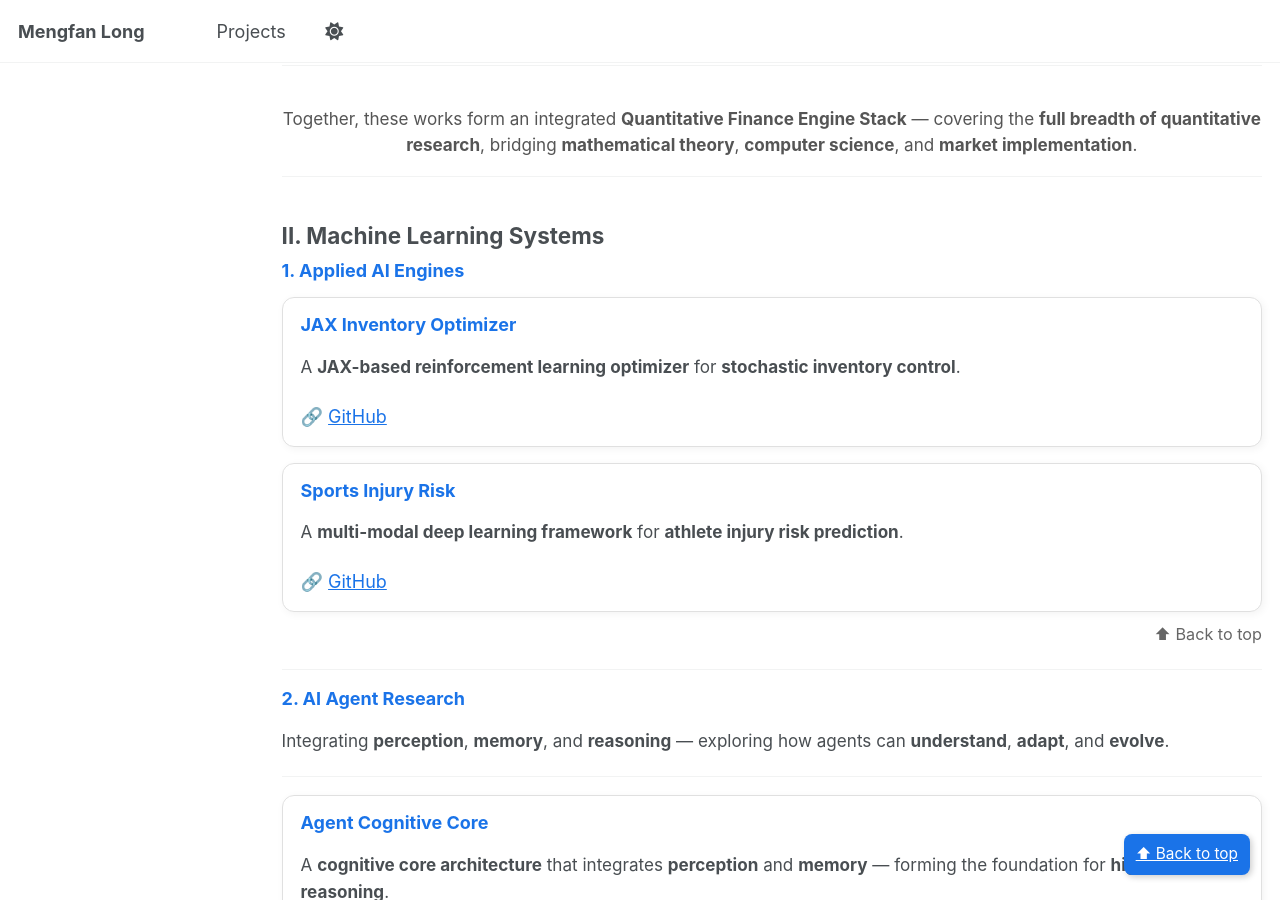
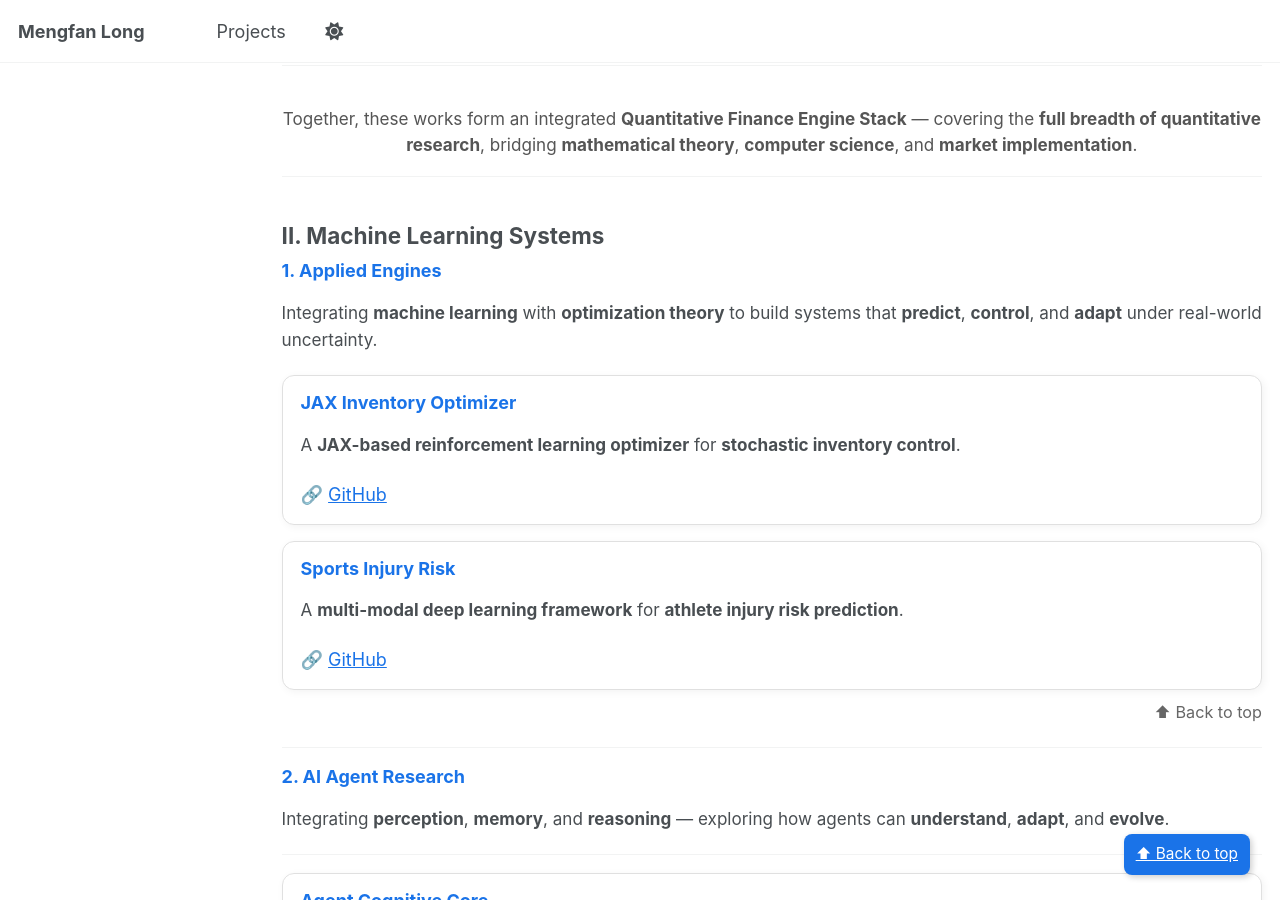
Before and after one commit to kevinlmf/kevinlmf.github.io, a Jekyll site: the page built from _pages/projects.md, in a window 1280 px wide and 900 px high, scrolled down 1582 px. Built offline with Jekyll 4.4.1, drawn with Linux system fonts in a browser that asks for light colours; a script that is not in the unit is left out.

Commit message:
Revise Applied AI Engines section in projects.md
Updated section title and added a description for Applied Engines.

```diff
--- a/_pages/projects.md
+++ b/_pages/projects.md
@@ -87,7 +87,9 @@ Together, these works form an integrated <b>Quantitative Finance Engine Stack</b
 
 ## <a id="ml"></a> II. Machine Learning Systems
 
-### <a id="applied-ai"></a> 1. Applied AI Engines
+### <a id="applied-ai"></a> 1. Applied Engines
+
+Integrating **machine learning** with **optimization theory** to build systems that **predict**, **control**, and **adapt** under real-world uncertainty.
 
 <div class="proj-card">
   <h3>JAX Inventory Optimizer</h3>
```
